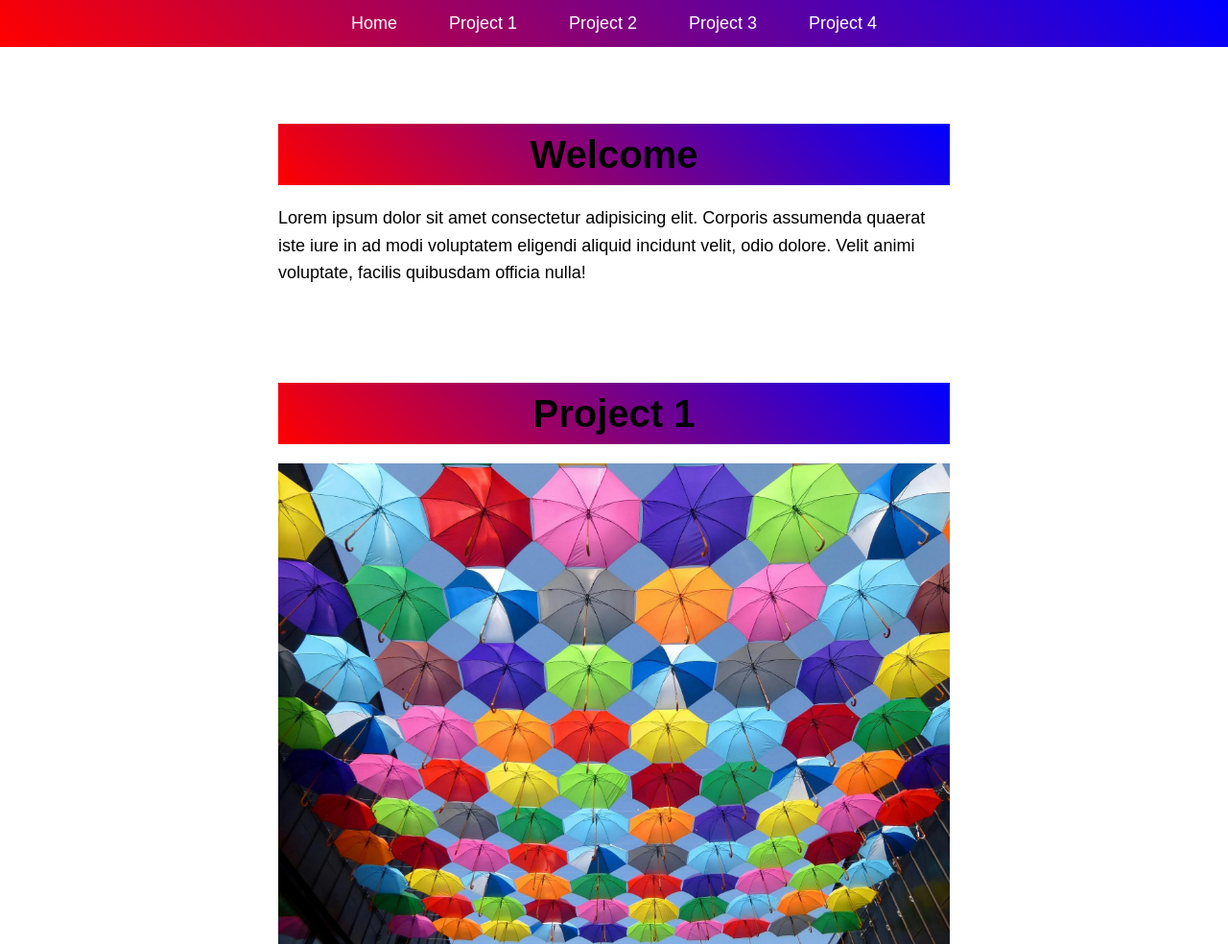
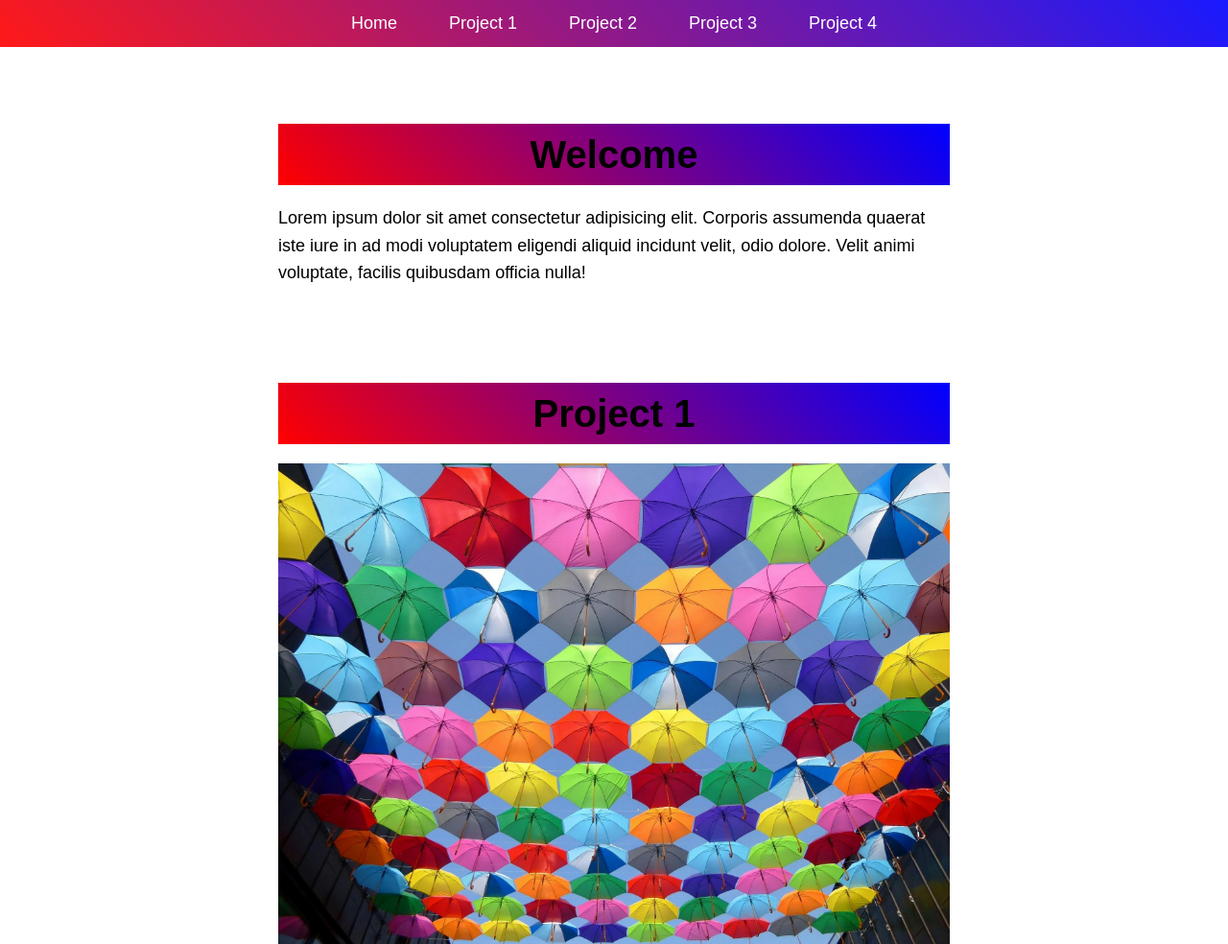
Before and after one commit to stelavalkova/Smooth_Scroll_Mini_Project, a plain HTML site: page index.html in a window 1280 px wide. Shown: the top 984 px of the page at 96% size. Drawn offline with Linux system fonts and the light colour scheme.

Commit message:
Including JavaScript

```diff
--- a/index.html
+++ b/index.html
@@ -7,7 +7,7 @@
     <title>Smooth Scroll Project</title>
   </head>
   <body>
-    <header class="header">
+    <header class="header transparent">
       <nav class="menu">
         <ul>
           <li><a href="#home">Home</a></li>
@@ -101,5 +101,6 @@
         </p>
       </section>
     </main>
+    <script src="./script.js"></script>
   </body>
 </html>
--- /dev/null
+++ b/script.js
@@ -0,0 +1,16 @@
+document.addEventListener('DOMContentLoaded',function(){
+    const header = document.querySelector('.header')
+
+
+    function toggleHeaderTransparency(){
+        if (window.scrollY > 0){
+            header.classList.add('transparent');
+        }
+        else{
+             header.classList.remove('transperant');
+        }
+
+    }
+
+    window.addEventListener('scroll',toggleHeaderTransparency);
+})
--- a/style.css
+++ b/style.css
@@ -38,6 +38,13 @@ img{
     color:white;
     padding: 10px 0;
     margin-bottom: 80px;
+    position: sticky;
+    top: 0;
+    z-index: 1000;
+}
+
+.header.transparent{
+    background:linear-gradient(45deg, rgba(255,0,0,0.9),rgba(0,0,255,0.9));
 }
 
 .menu a{
```
